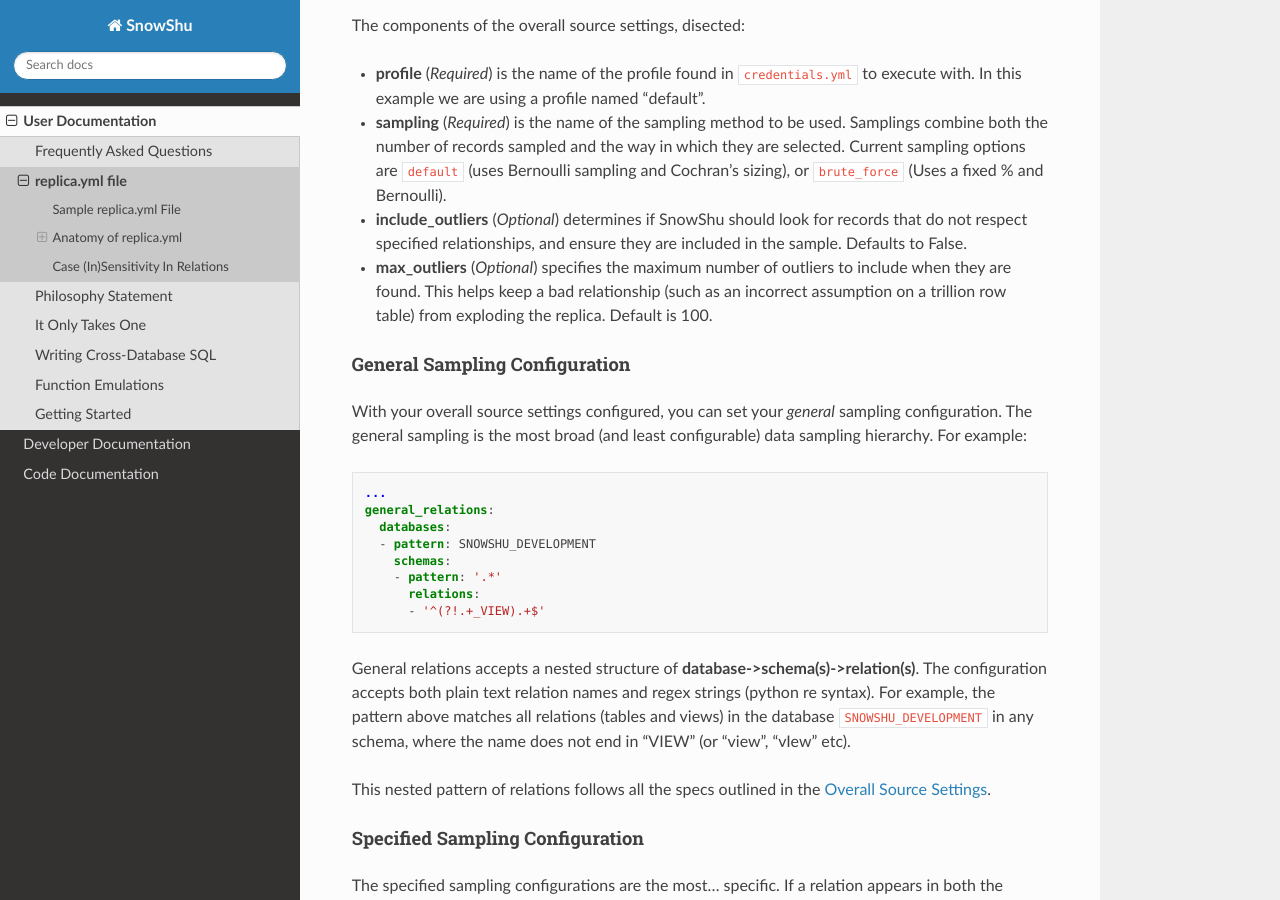
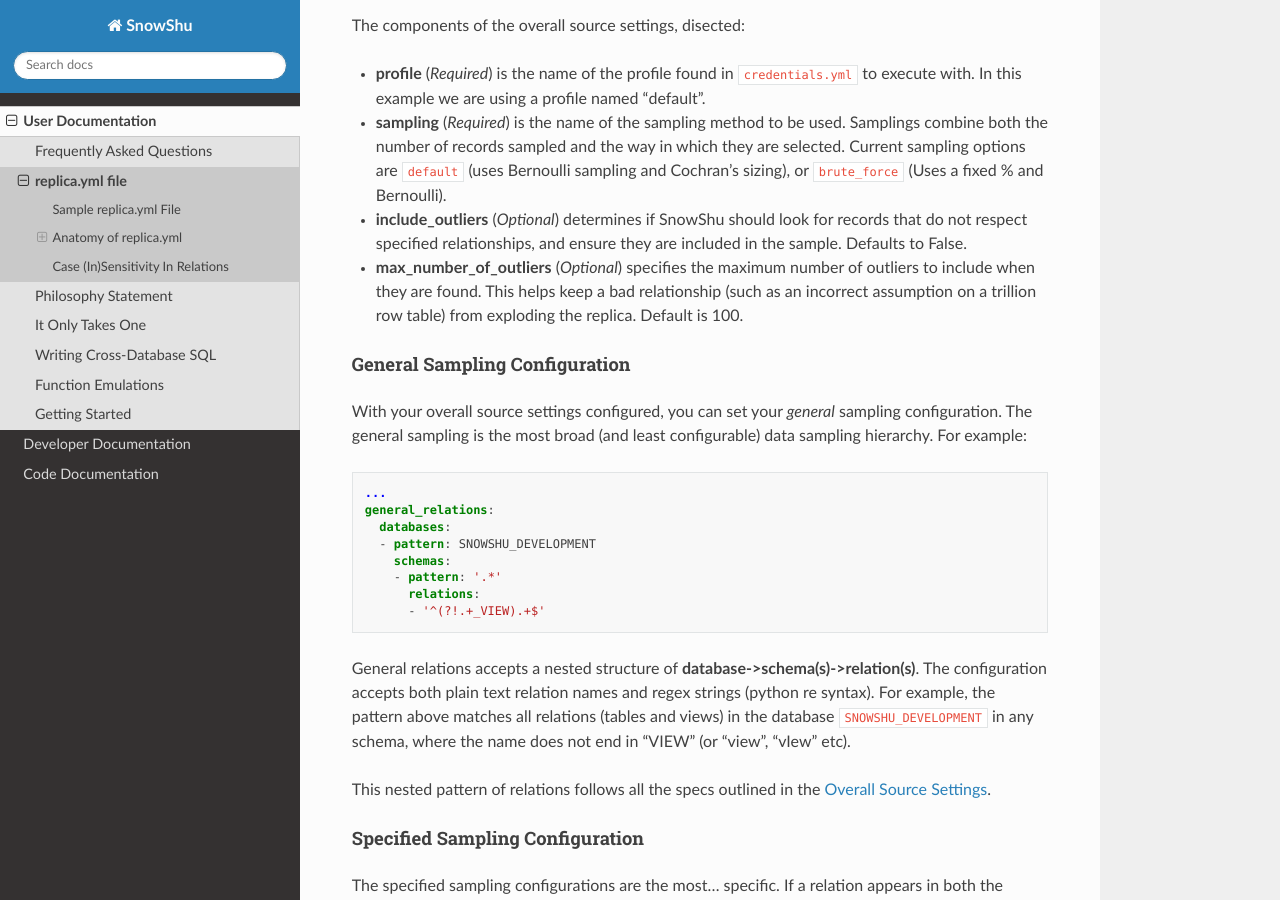
Before and after one commit to Health-Union/snowshu, a Sphinx documentation site: the page built from docs/source/user_documentation/replica_dot_yaml_file.rst, in a window 1280 px wide and 900 px high, scrolled down 2601 px. Built offline with Sphinx 7.4.7 and the Read the Docs theme 2.0.0, drawn with Linux system fonts in a browser that asks for light colours.

Commit message:
Fixed max_number_of_outliers and sampling schema definitions

```diff
--- a/docs/source/user_documentation/replica_dot_yaml_file.rst
+++ b/docs/source/user_documentation/replica_dot_yaml_file.rst
@@ -130,7 +130,7 @@
 - **profile** (*Required*) is the name of the profile found in ``credentials.yml`` to execute with. In this example we are using a profile named "default".
 - **sampling** (*Required*) is the name of the sampling method to be used. Samplings combine both the number of records sampled and the way in which they are selected. Current sampling options are ``default`` (uses Bernoulli sampling and Cochran's sizing), or ``brute_force`` (Uses a fixed % and Bernoulli).
 - **include_outliers** (*Optional*) determines if SnowShu should look for records that do not respect specified relationships, and ensure they are included in the sample. Defaults to False.
-- **max_outliers** (*Optional*) specifies the maximum number of outliers to include when they are found. This helps keep a bad relationship (such as an incorrect assumption on a trillion row table) from exploding the replica. Default is 100.
+- **max_number_of_outliers** (*Optional*) specifies the maximum number of outliers to include when they are found. This helps keep a bad relationship (such as an incorrect assumption on a trillion row table) from exploding the replica. Default is 100.
 
 General Sampling Configuration
 ^^^^^^^^^^^^^^^^^^^^^^^^^^^^^^
```
Also changed, not shown: 1 other file.
